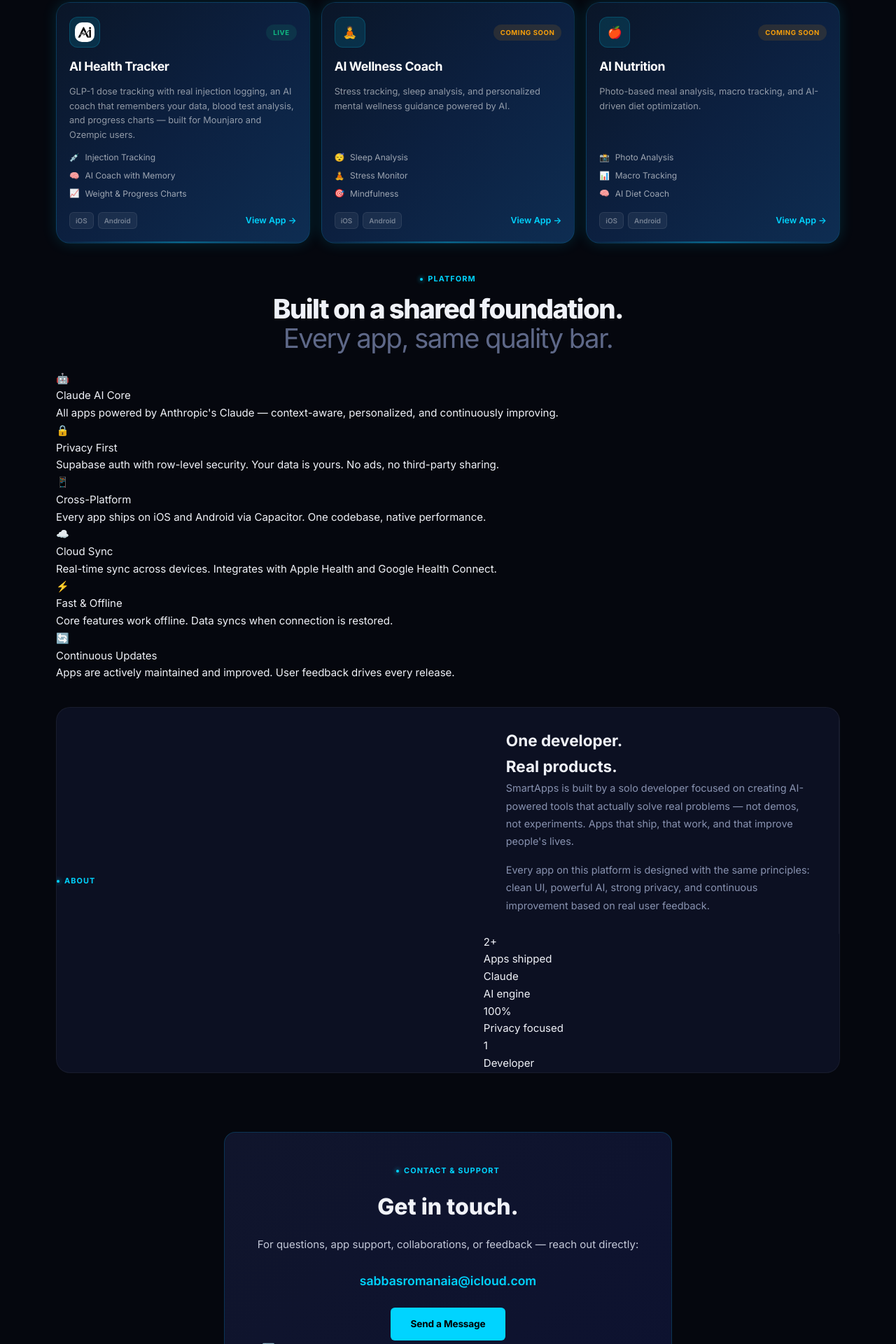
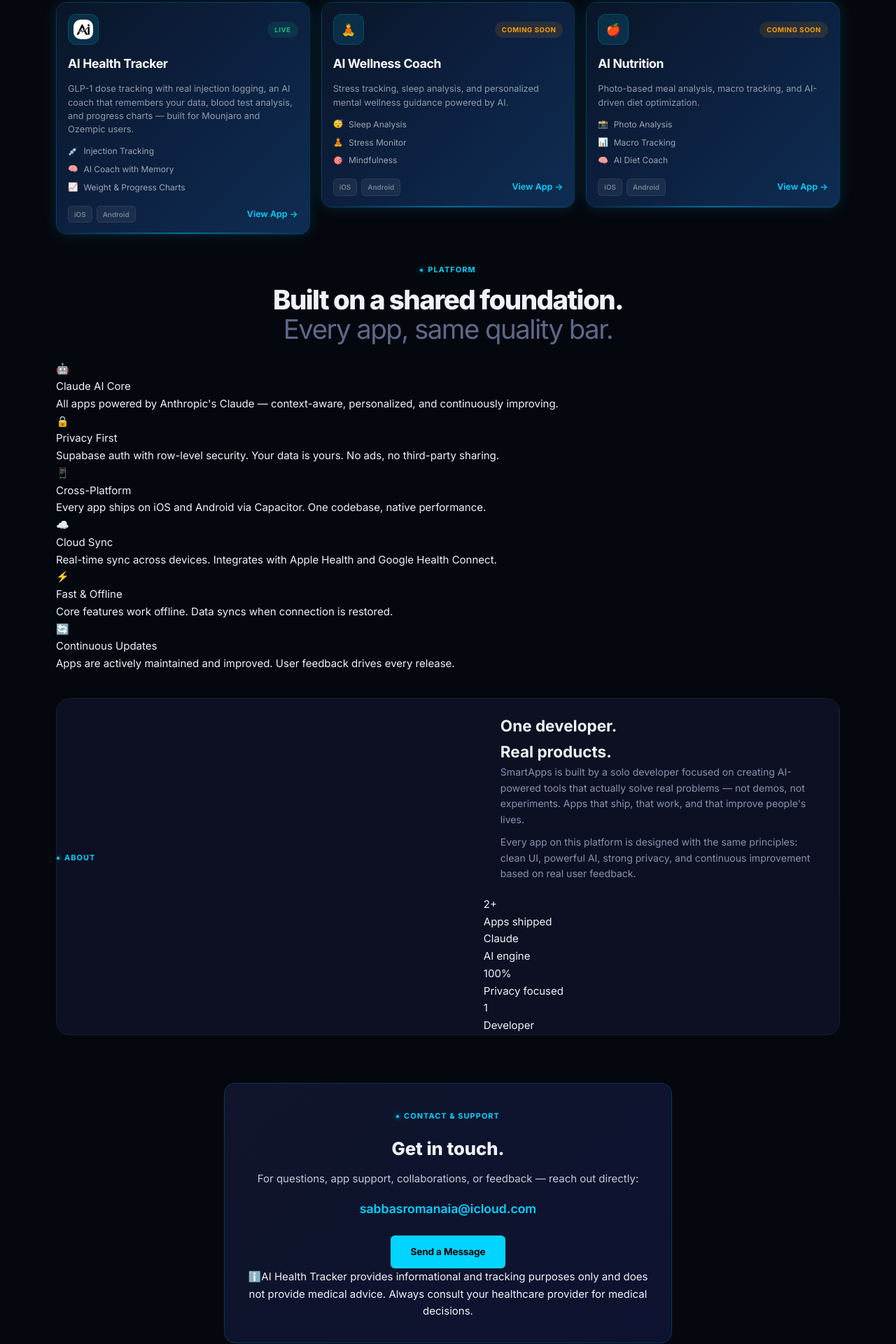
Before and after one commit to Sabbasromania-ai/mysmartapp-site, a React (Vite) app: page / in a window 1280 px wide. Shown: the part 880-2800 px from the top of the page at 70% size. Built offline with nearby package versions, Linux system fonts and the light colour scheme.

Commit message:
compact: align-items start on grids, shrink all cards/sections, hero untouched

```diff
--- a/src/index.css
+++ b/src/index.css
@@ -452,8 +452,8 @@
 }
 
 .phone {
-  width: 340px;
-  height: 700px;
+  width: 260px;
+  height: 520px;
   background: linear-gradient(160deg, #141a34, #0a0e1e);
   border: 1px solid rgba(255,255,255,0.07);
   border-radius: 48px;
@@ -708,12 +708,13 @@
 .trust-grid {
   display: grid;
   grid-template-columns: repeat(3, 1fr);
-  gap: 16px;
+  gap: 12px;
+  align-items: start;
 }
 
 .trust-item {
   text-align: center;
-  padding: 18px 16px;
+  padding: 14px 14px;
   background: var(--surface);
   border: 1px solid var(--border);
   border-radius: var(--radius);
@@ -770,11 +771,12 @@
 .features-grid {
   display: grid;
   grid-template-columns: repeat(3, 1fr);
-  gap: 16px;
+  gap: 12px;
+  align-items: start;
 }
 
 .feature-card {
-  padding: 18px 20px;
+  padding: 14px 16px;
   background: var(--surface);
   border: 1px solid var(--border);
   border-radius: var(--radius);
@@ -844,8 +846,8 @@
 .preview-card {
   background: var(--surface);
   border: 1px solid var(--border);
-  border-radius: 20px;
-  padding: 28px 36px;
+  border-radius: 16px;
+  padding: 24px 32px;
   display: grid;
   grid-template-columns: 1.1fr 0.9fr;
   gap: 40px;
@@ -970,7 +972,7 @@
 
 /* ===================== APPS ===================== */
 .apps-section {
-  padding: 72px 0;
+  padding: 36px 0;
   position: relative;
 }
 
@@ -978,13 +980,14 @@
   display: grid;
   grid-template-columns: repeat(3, 1fr);
   gap: 16px;
+  align-items: start;
 }
 
 /* ===== PREMIUM APP CARDS ===== */
 .app-card-premium {
-  border-radius: 20px;
+  border-radius: 16px;
   border: 1px solid transparent;
-  padding: 20px 18px;
+  padding: 16px 16px;
   position: relative;
   overflow: hidden;
   cursor: pointer;
@@ -1030,8 +1033,7 @@
 .acp-desc {
   font-size: 0.8rem;
   color: rgba(255,255,255,0.55);
-  line-height: 1.6;
-  flex: 1;
+  line-height: 1.5;
 }
 .acp-feats { display: flex; flex-direction: column; gap: 6px; }
 .acp-feat-row {
@@ -1309,24 +1311,24 @@
 .about-card:hover { border-color: var(--border-hover); }
 
 .about-left {
-  padding: 28px 32px;
+  padding: 20px 24px;
   border-right: 1px solid var(--border);
 }
 .about-left p {
   color: var(--muted2);
   font-weight: 400;
-  line-height: 1.75;
-  margin-bottom: 16px;
-  font-size: 0.9rem;
+  line-height: 1.6;
+  margin-bottom: 10px;
+  font-size: 0.88rem;
 }
 .about-left p strong { color: var(--text); font-weight: 700; }
 .about-left p:last-child { margin-bottom: 0; }
 
 .about-right {
-  padding: 28px 32px;
+  padding: 20px 24px;
   display: flex;
   flex-direction: column;
-  gap: 16px;
+  gap: 12px;
 }
 
 .tech-group-label {
@@ -1368,8 +1370,8 @@
 .contact-card {
   background: linear-gradient(135deg, rgba(0,200,255,0.04), rgba(99,102,241,0.04));
   border: 1px solid rgba(0,200,255,0.1);
-  border-radius: 20px;
-  padding: 36px 44px;
+  border-radius: 16px;
+  padding: 28px 36px;
   display: grid;
   grid-template-columns: 1.2fr 1fr;
   align-items: center;
@@ -1630,34 +1632,34 @@
 .chart-bar { flex: 1; background: linear-gradient(to top, var(--accent2), var(--accent)); border-radius: 3px; opacity: 0.7; }
 
 /* How It Works */
-.how-section { padding: 3rem 0; }
-.how-grid { display: grid; grid-template-columns: repeat(3, 1fr); gap: 1.2rem; }
+.how-section { padding: 2rem 0; }
+.how-grid { display: grid; grid-template-columns: repeat(3, 1fr); gap: 1rem; align-items: start; }
 .how-card {
   background: var(--card);
   border: 1px solid var(--border);
   border-radius: var(--radius);
-  padding: 1.25rem 1.5rem;
+  padding: 1rem 1.25rem;
   position: relative;
   transition: border-color 0.3s;
 }
 .how-card:hover { border-color: var(--border-hover); }
-.how-num { font-size: 2.5rem; font-weight: 900; color: var(--accent); opacity: 0.3; margin-bottom: 1rem; font-family: monospace; }
+.how-num { font-size: 1.8rem; font-weight: 900; color: var(--accent); opacity: 0.3; margin-bottom: 0.5rem; font-family: monospace; }
 .how-title { font-size: 1.2rem; font-weight: 700; margin-bottom: 0.75rem; }
 .how-desc { color: var(--text2); font-size: 0.9rem; line-height: 1.8; }
 
 /* Support */
-.support-section { padding: 3rem 0; }
+.support-section { padding: 2rem 0; }
 .support-card {
   background: linear-gradient(135deg, var(--card) 0%, #0d1230 100%);
   border: 1px solid var(--border-hover);
   border-radius: var(--radius);
-  padding: 2.5rem;
+  padding: 2rem;
   text-align: center;
   max-width: 640px;
   margin: 0 auto;
 }
-.support-title { font-size: 2rem; font-weight: 800; margin-bottom: 1rem; }
-.support-sub { color: var(--text2); margin-bottom: 1.5rem; }
+.support-title { font-size: 1.6rem; font-weight: 800; margin-bottom: 0.6rem; }
+.support-sub { color: var(--text2); margin-bottom: 1rem; }
 .support-email {
   display: block;
   color: var(--accent);
```
